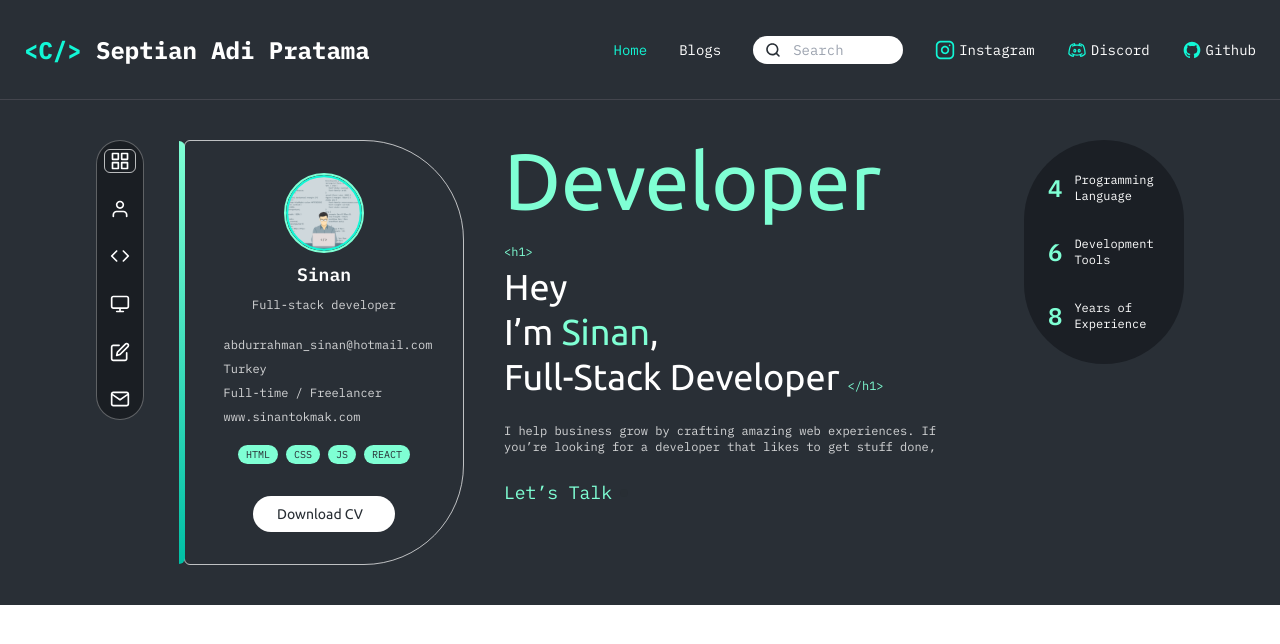
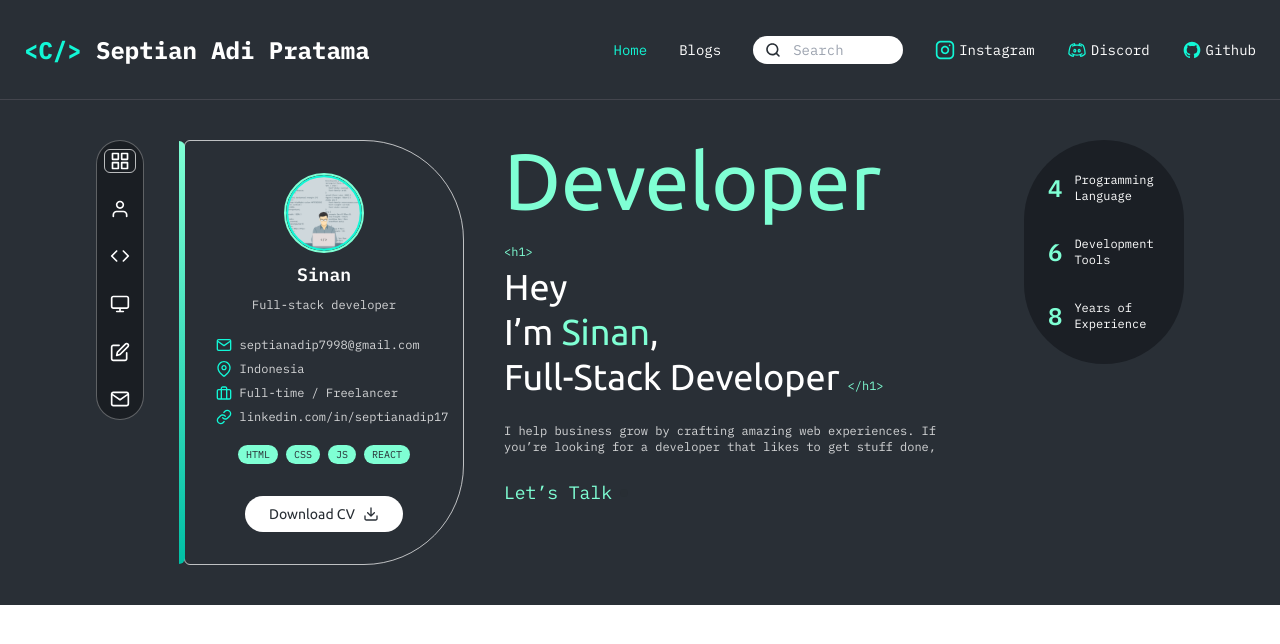
Before and after one commit to septianadip17/personal-website, a React (Vite) app: page / in a window 1280 px wide. Shown: the top 644 px of the page. Built offline with nearby package versions, Linux system fonts and the light colour scheme.

Commit message:
hero done, but still need layouting

```diff
--- a/src/components/Hero.jsx
+++ b/src/components/Hero.jsx
@@ -1,13 +1,16 @@
 import React from "react";
 import programmer from "../assets/programmer.svg";
-import grid from "../assets/icons/grid.svg"
-import profile from "../assets/icons/profile.svg"
-import monitor from "../assets/icons/monitor.svg"
-import code from "../assets/icons/code.svg"
-import edit from "../assets/icons/edit.svg"
-import mail from "../assets/icons/mail.svg"
-import greenMail from "../assets/icons/greenmail.svg"
-
+import grid from "../assets/icons/grid.svg";
+import profile from "../assets/icons/profile.svg";
+import monitor from "../assets/icons/monitor.svg";
+import code from "../assets/icons/code.svg";
+import edit from "../assets/icons/edit.svg";
+import mail from "../assets/icons/mail.svg";
+import greenMail from "../assets/icons/greenmail.svg";
+import location from "../assets/icons/location.svg";
+import briefcase from "../assets/icons/briefcase.svg";
+import link from "../assets/icons/link.svg";
+import download from "../assets/icons/download.svg";
 
 // sidebar navigation
 function SideNav() {
@@ -43,10 +46,10 @@ function SideNav() {
 function ProfileCard() {
   const skills = ["HTML", "CSS", "JS", "REACT"];
   const info = [
-    { icon: "fa-envelope", text: "abdurrahman_sinan@hotmail.com" },
-    { icon: "fa-map-marker-alt", text: "Turkey" },
-    { icon: "fa-briefcase", text: "Full-time / Freelancer" },
-    { icon: "fa-link", text: "www.sinantokmak.com" },
+    { icon: greenMail, text: "septianadip7998@gmail.com", alt: "mail" },
+    { icon: location, text: "Indonesia", alt: "location" },
+    { icon: briefcase, text: "Full-time / Freelancer", alt: "work" },
+    { icon: link, text: "linkedin.com/in/septianadip17", alt: "link" },
   ];
 
   return (
@@ -61,9 +64,9 @@ function ProfileCard() {
         <h2 className="text-lg font-mono font-semibold">Sinan</h2>
         <p className="text-xs font-mono text-white/80">Full-stack developer</p>
         <ul className="mt-4 space-y-2 text-xs font-mono text-white/80 text-left w-full max-w-[220px]">
-          {info.map(({ icon, text }) => (
+          {info.map(({ icon, text, alt }) => (
             <li key={text} className="flex items-center gap-2">
-              <i className={`fas ${icon} text-[#7FFFD4] text-[12px]`}></i>
+              <img src={icon} alt={alt} className="w-4 h-4" />
               {text}
             </li>
           ))}
@@ -79,7 +82,7 @@ function ProfileCard() {
           ))}
         </div>
         <button className="mt-6 bg-white text-[#282E34] rounded-full px-6 py-2 flex items-center gap-2 text-sm">
-          Download CV <i className="fas fa-file-download text-[#B94A48]" />
+          Download CV <img src={download} alt="download-icon" className="w-4 h-4" />
         </button>
       </div>
     </div>
```
